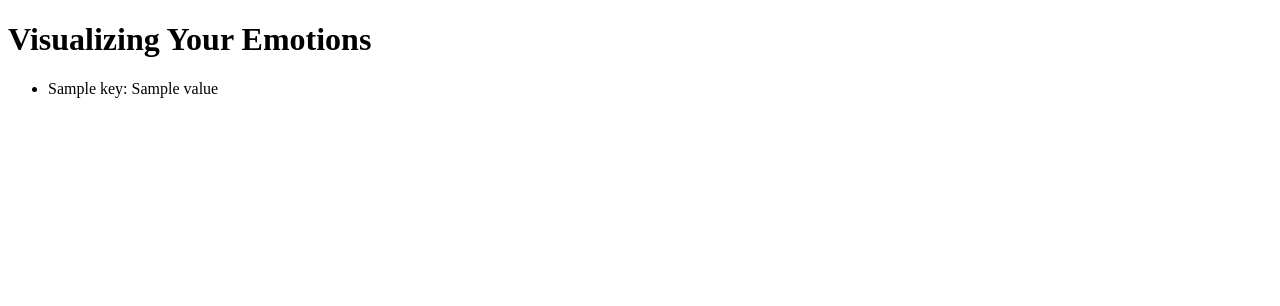
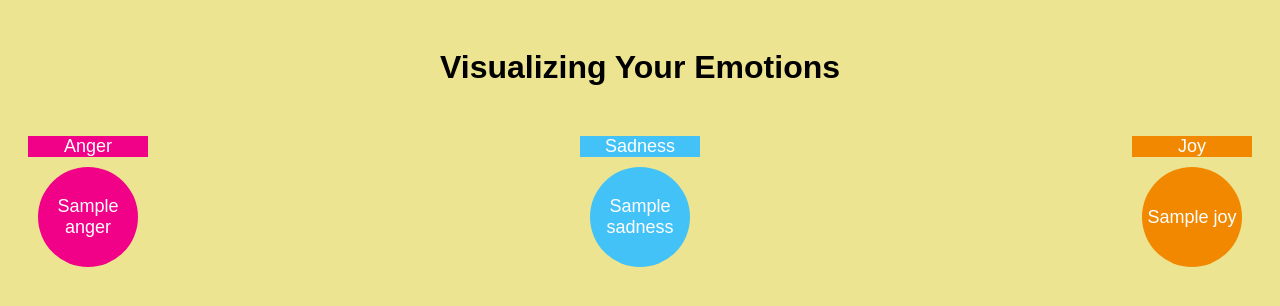
Before and after one commit to lucakato/hume-face, a Flask app: template templates/visualize_emotions.html in a window 1280 px wide. Shown: the top 306 px of the page. Run offline with Flask 3, Linux system fonts and the light colour scheme; the template is opened without the code that fills it: most values are stand-ins (such as "Sample title", 1, 10 or a date in 2020).

Commit message:
styling for emotion score working

```diff
--- /dev/null
+++ b/static/styles.css
@@ -0,0 +1,46 @@
+body {
+    font-family: Arial, sans-serif;
+    padding: 20px;
+}
+
+.emotion-container {
+    display: flex;
+    justify-content: space-between;
+    align-items: center;
+    margin-top: 50px;
+}
+
+.emotion-item {
+    text-align: center;
+}
+
+.emotion-name {
+    font-size: 18px;
+    margin-bottom: 5px;
+}
+
+.emotion-circle {
+    width: 100px;
+    height: 100px;
+    border-radius: 50%;
+    display: flex;
+    align-items: center;
+    justify-content: center;
+    font-size: 18px;
+    margin: 10px;
+}
+
+.anger {
+    background-color: #F10088;
+    color: #fff;
+}
+
+.sadness {
+    background-color: #43C2F8;
+    color: #fff;
+}
+
+.joy {
+    background-color: #F18800;
+    color: #fff;
+}
--- a/templates/visualize_emotions.html
+++ b/templates/visualize_emotions.html
@@ -3,15 +3,30 @@
 <head>
     <meta charset="UTF-8">
     <meta name="viewport" content="width=device-width, initial-scale=1.0">
-    <title>Visualizing Your Emotions</title>
+    <title>Visualizing Emotions</title>
+    <link rel="stylesheet" type="text/css" href="{{ url_for('static', filename='styles.css') }}">
 </head>
-<body>
-    <h1>Visualizing Your Emotions</h1>
-
-    <ul>
-        {% for key, value in emotion_scores.items() %}
-            <li>{{ key }}: {{ value }}</li>
-        {% endfor %}
-    </ul>
+<body style="background-color: #ECE490;">
+    <h1 style="text-align: center;">Visualizing Your Emotions</h1>
+    <div class="emotion-container">
+        <div class="emotion-item">
+            <div class="emotion-name anger">Anger</div>
+            <div class="emotion-circle anger">
+                {{ emotion_scores.Anger }}
+            </div>
+        </div>
+        <div class="emotion-item">
+            <div class="emotion-name sadness">Sadness</div>
+            <div class="emotion-circle sadness">
+                {{ emotion_scores.Sadness }}
+            </div>
+        </div>
+        <div class="emotion-item">
+            <div class="emotion-name joy">Joy</div>
+            <div class="emotion-circle joy">
+                {{ emotion_scores.Joy }}
+            </div>
+        </div>
+    </div>
 </body>
 </html>
--- a/utilities.py
+++ b/utilities.py
@@ -8,5 +8,5 @@ def get_emotions(emotions: List[Dict[str, Any]]) -> None:
         res[emotion] += emotion_map[emotion]
         #print(f"- {emotion}: {emotion_map[emotion]:4f}")
 
-    #print(res)
-    return res
+    rounded_res = {key: round(value, 3) for key, value in res.items()}
+    return rounded_res
```
Also changed, not shown: image_uploads/353803384_687508126530876_475221301511121973_n.png (added).
